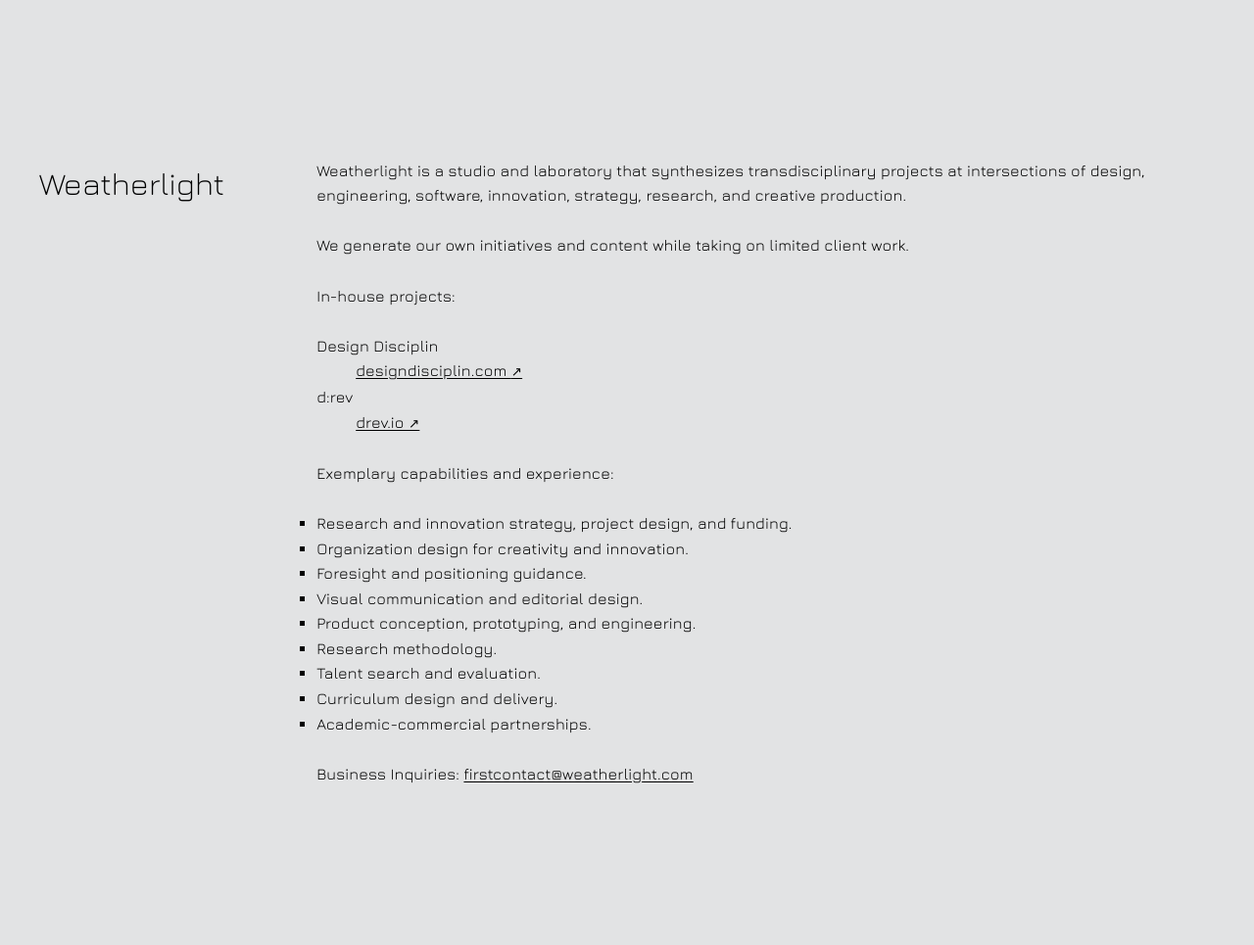
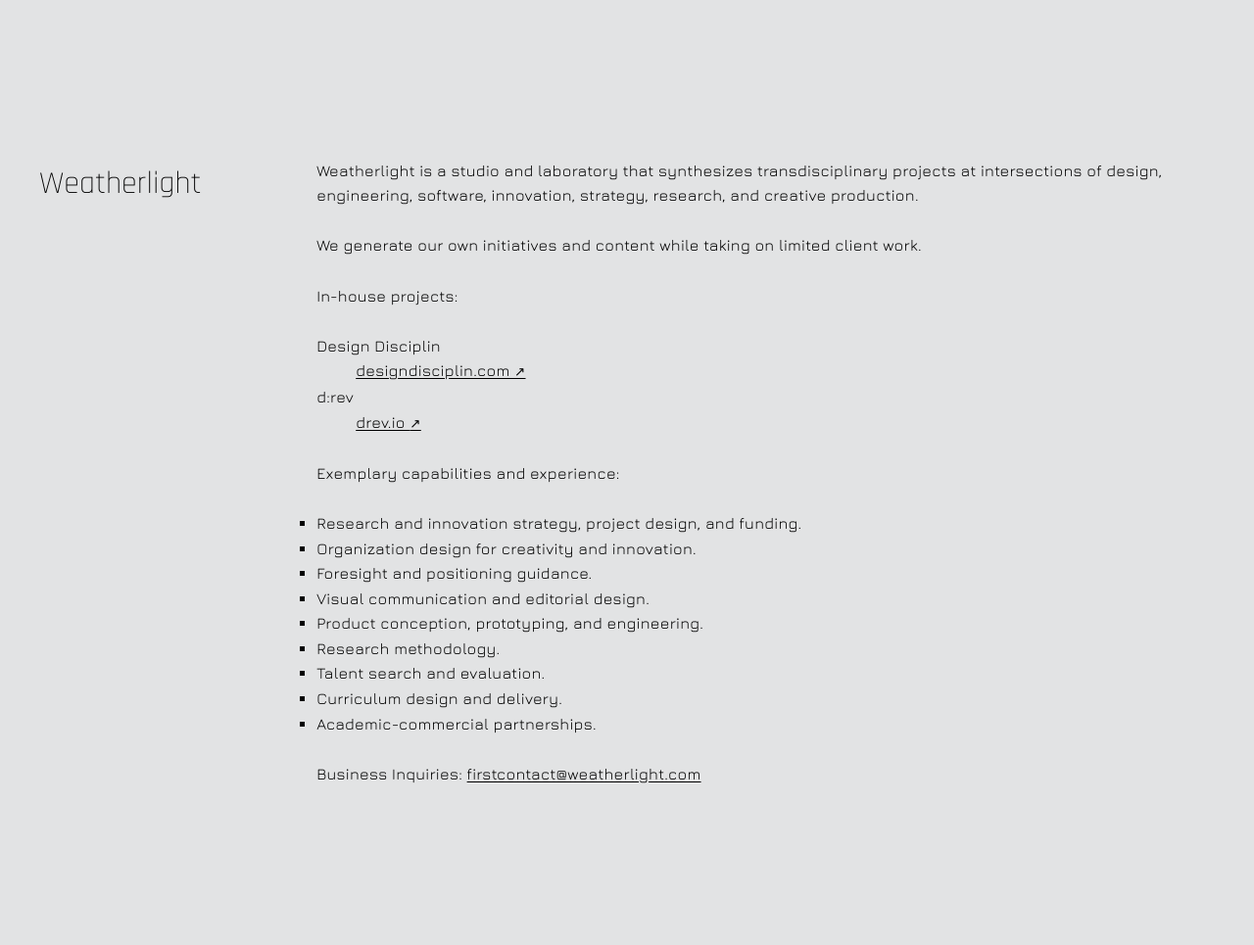
Before and after one commit to mbaytas/weatherlight, a Jekyll site: the page built from README.md, in a window 1280 px wide. Shown: the whole page at 98% size. Built offline with Jekyll 4.4.1, drawn with Linux system fonts in a browser that asks for light colours; our own code applies the rules of GitHub Pages for plain Markdown files.

Commit message:
Update default.html

```diff
--- a/_layouts/default.html
+++ b/_layouts/default.html
@@ -18,7 +18,7 @@ body {
   font-family: 'Jura', sans-serif;
   font-size: 1rem;
   font-weight: 400;
-  letter-spacing: 0.01em;
+  letter-spacing: 0.02em;
   line-height: 1.6em;
   word-spacing: 0.01em;
   text-underline-offset: 0.1em;
@@ -50,7 +50,6 @@ h6 {
 }
 h1 {
   font-size: 2rem;
-  font-weight: 300;
   line-height: 3.2rem;
   margin-top: 1.6rem;
 }
@@ -122,6 +121,12 @@ p code {
   padding: 0.08rem 0.32rem;
 }
 
+nav h1 {
+  font-family: 'Rajdhani';
+  font-weight: 300;
+  letter-spacing: 0;
+}
+
 </style>
 
 </head>
```
